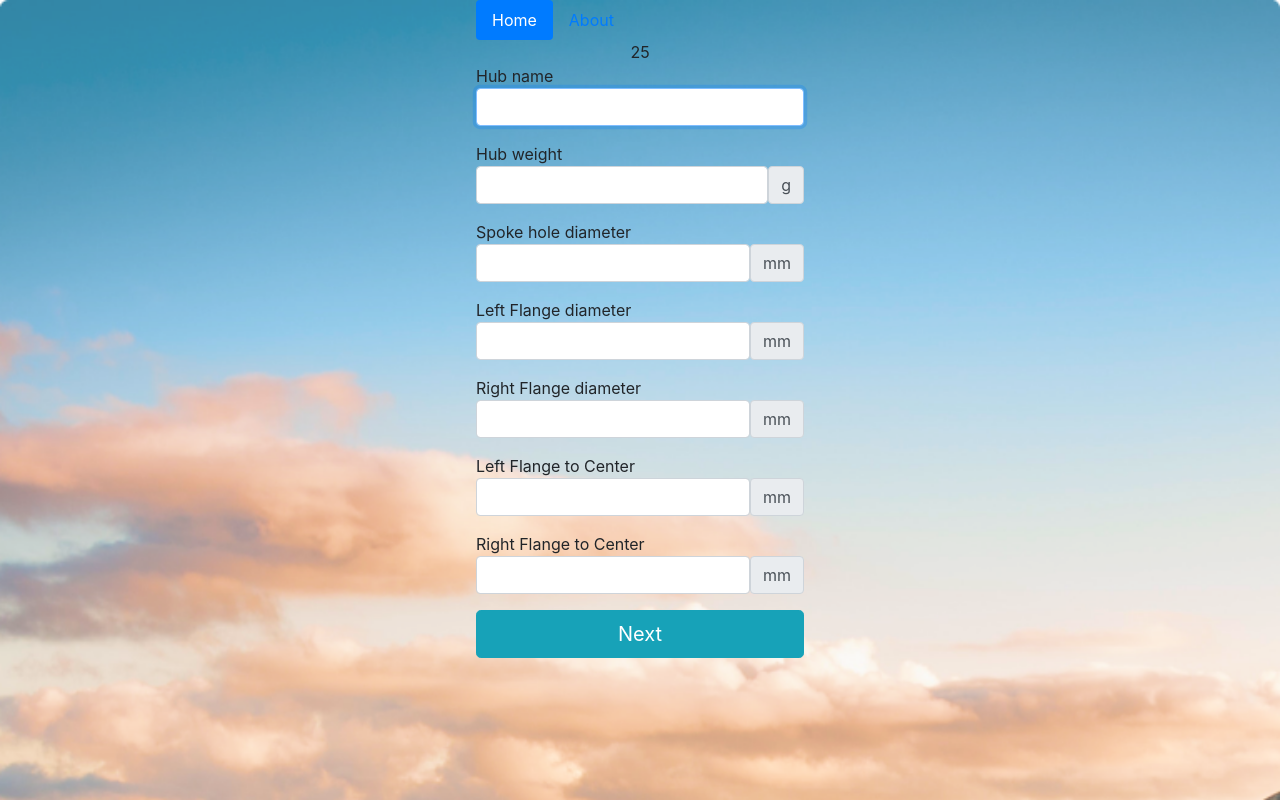
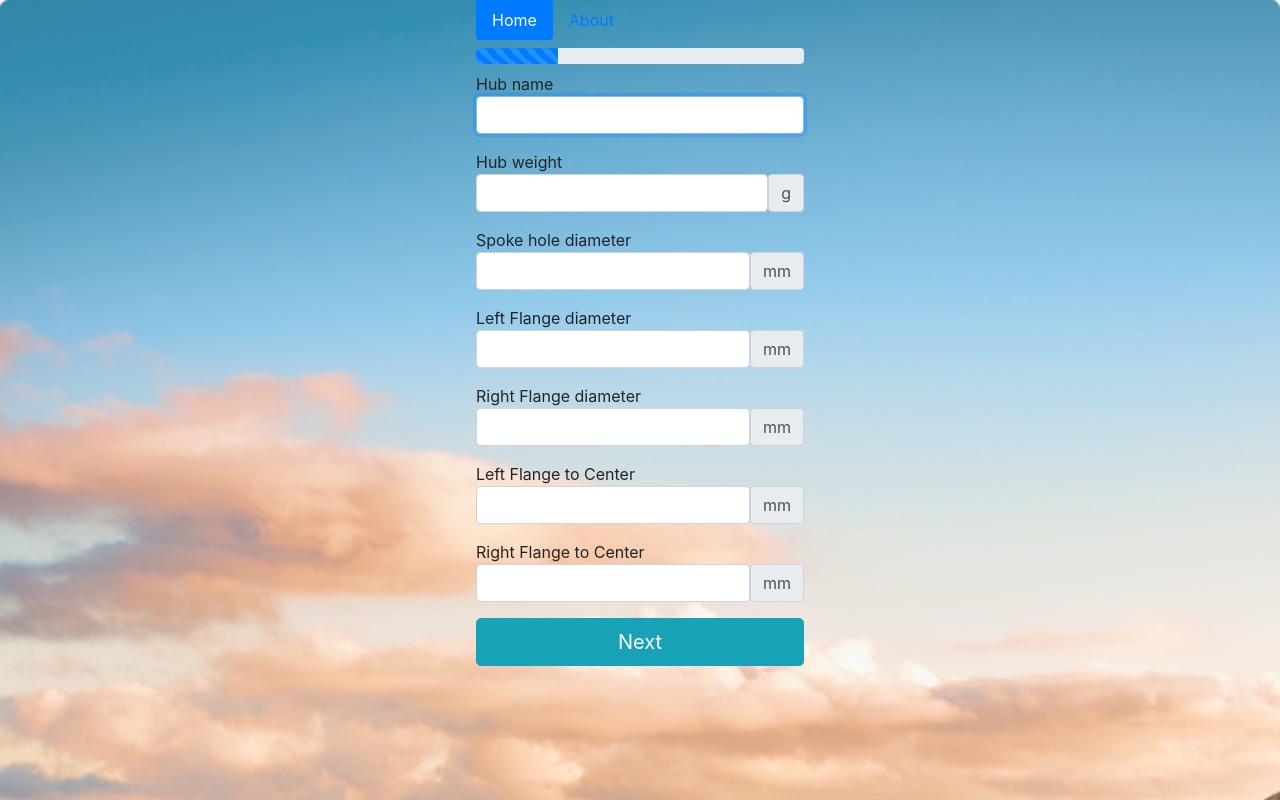
Before and after one commit to kimchirice/32spoke, a React (Create React App) app: page / in a window 1280 px wide. Built offline with nearby package versions, Linux system fonts and the light colour scheme.

Commit message:
[Mod] add progress bar

```diff
--- a/src/components/progress/Progress.js
+++ b/src/components/progress/Progress.js
@@ -2,11 +2,19 @@ import React from 'react';
 
 function Progress({currentStep}) {
 
-  let width = currentStep * 25;
+  const width = currentStep * 25;
+
   return (
-      <div>
-        {width}
-      </div>
+    <div className="progress my-2">
+      <div
+          className="progress-bar progress-bar-striped progress-bar-animated"
+          role="progressbar"
+          aria-valuenow={{width}}
+          aria-valuemin="0"
+          aria-valuemax="100"
+          style={{width: `${width}%`}}
+      ></div>
+    </div>
   )
 }
 
```
